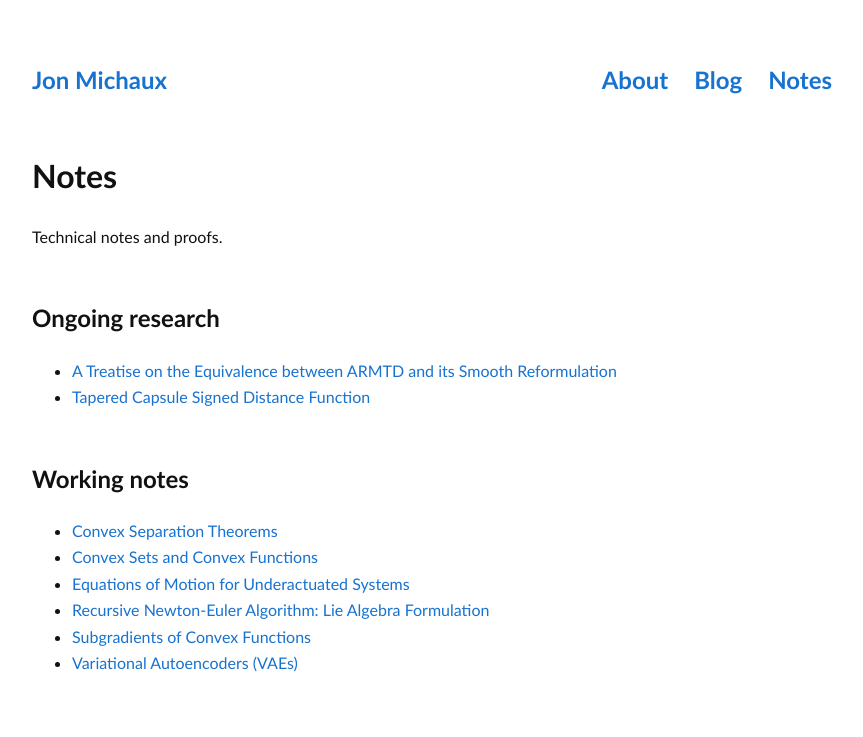
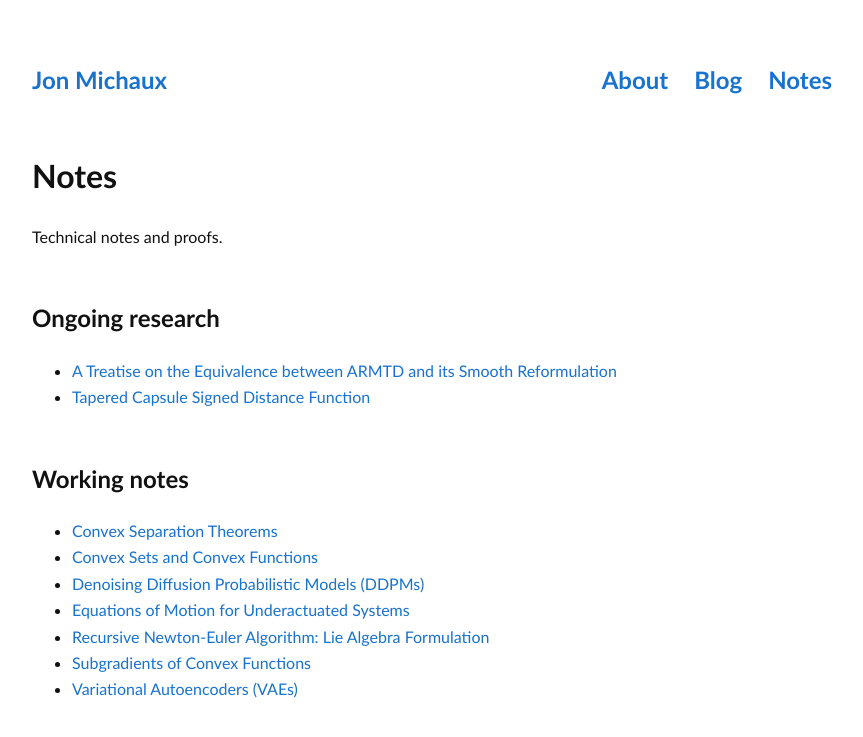
Before and after one commit to jmichaux/jmichaux.github.io, a Jekyll site: the page built from notes.md, in a window 1280 px wide. Shown: the top 737 px of the page, without its empty margins (208-1071 px from the left). Built offline with Jekyll 4.4.1, drawn with Linux system fonts in a browser that asks for light colours; a style sheet for code colours, icons or effects is not loaded.

Commit message:
ddpm notes

```diff
--- a/_notes/working_notes/ddpm_notes.md
+++ b/_notes/working_notes/ddpm_notes.md
@@ -1,3 +1,8 @@
+---
+layout: page
+title: "Denoising Diffusion Probabilistic Models (DDPMs)"
+---
+
 # Denoising Diffusion Probabilistic Models (DDPMs)
 
 *Working notes on the mathematical foundations of diffusion models*
```
